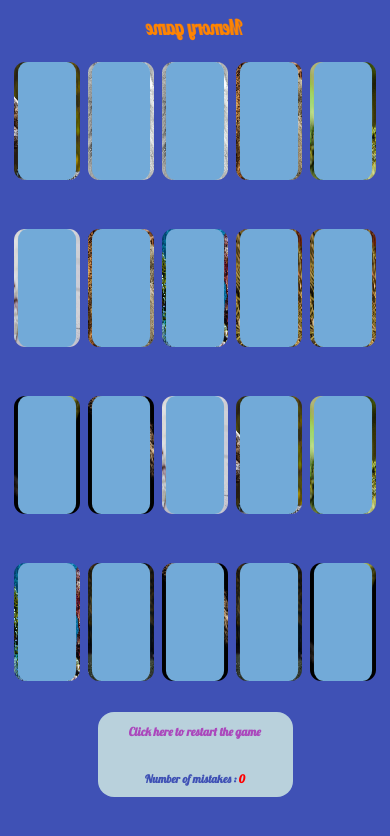
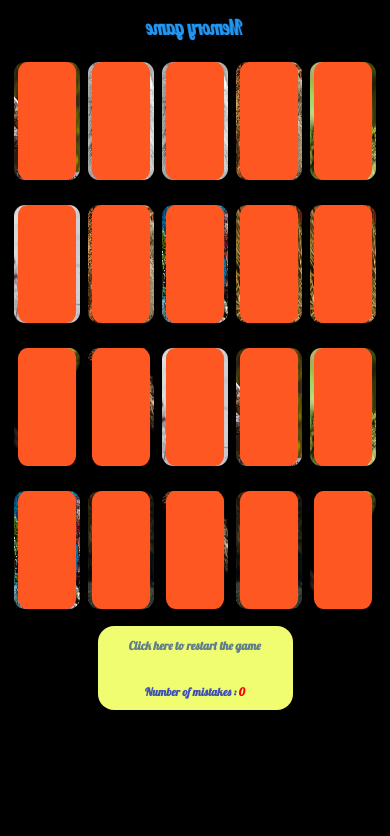
Before and after one commit to Luayabbas1981/memory-game, a plain HTML site: page index.html in a window 390 px wide. Drawn offline with Linux system fonts and the light colour scheme.

Commit message:
fix-responsive

```diff
--- a/memory.css
+++ b/memory.css
@@ -4,7 +4,7 @@
   user-select: none;
   height: 100vh;
   overflow: hidden;
-  background-color: #3F51B5;
+  background-color: #000;
 }
 section {
   display: grid;
@@ -17,9 +17,13 @@
 h1 {
   font-size: 2vw;
   text-align: center;
-  color: rgb(255, 132, 0);
-  animation: shick 2s 4.5s alternate, shick 2s 10s alternate,
-    shick 2s 20s alternate, shick 2s 30s alternate, shick 2s 40s alternate,
+  color: #2196f3;
+  animation:
+    shick 2s 4.5s alternate,
+    shick 2s 10s alternate,
+    shick 2s 20s alternate,
+    shick 2s 30s alternate,
+    shick 2s 40s alternate,
     shick 2s 55s alternate;
   font-family: "Lobster", cursive;
 }
@@ -40,7 +44,6 @@
 .back {
   position: absolute;
   cursor: pointer;
-
 }
 img {
   width: 100%;
@@ -50,7 +53,7 @@
 .back {
   width: 100%;
   height: 18vh;
-  background-color: #72aad8;
+  background-color: #ff5722;
   border-radius: 1rem;
   transition: 1s;
   color: transparent;
@@ -64,13 +67,13 @@
   align-items: center;
   font-size: 1.2rem;
   font-weight: bold;
-  color: #ab47bc;
+  color: #607d8b;
   font-family: "Lobster", cursive;
   width: 50%;
   margin: 2rem auto;
   border-radius: 2rem;
   height: 10vh;
-  background-color: #b9d1dc;
+  background-color: #f0fd71;
 }
 .creator {
   position: absolute;
@@ -86,7 +89,7 @@
   top: 15%;
   font-size: 1.1vw;
   font-weight: bold;
-  color: #ab47bc;
+  color: #607d8b;
   font-family: "Lobster", cursive;
   cursor: pointer;
   animation: scale 2s infinite alternate;
@@ -127,36 +130,40 @@
     rgba(247, 237, 9, 1) 100%
   );
   background-size: 200%;
-
 }
-@media(max-width:767px){
-  h1{
+@media (max-width: 767px) {
+  h1 {
     font-size: 1.3rem;
   }
-  section{
-    grid-template-columns: repeat(5,calc(95% /5)) ;
+  section {
+    grid-template-columns: repeat(5, calc(95% / 5));
   }
-  .main{
+  .main {
     width: 17vw;
   }
+  .main {
+    margin-bottom: -1rem;
+  }
   .face,
-.back , img{
+  .back,
+  img {
     border-radius: 0.7rem;
     height: 14vh;
   }
-footer{
+
+  footer {
     border-radius: 1rem;
     font-size: 0.5rem;
     text-align: center;
-  margin: 0.4rem auto;
+    margin: 1rem auto;
   }
-.creator{
+  .creator {
     display: none;
   }
-.restart{
+  .restart {
     font-size: 0.7rem;
   }
-.mistakes{
+  .mistakes {
     font-size: 0.7rem;
   }
 }
```
Lines whose indentation alone changed are shown as unchanged.
